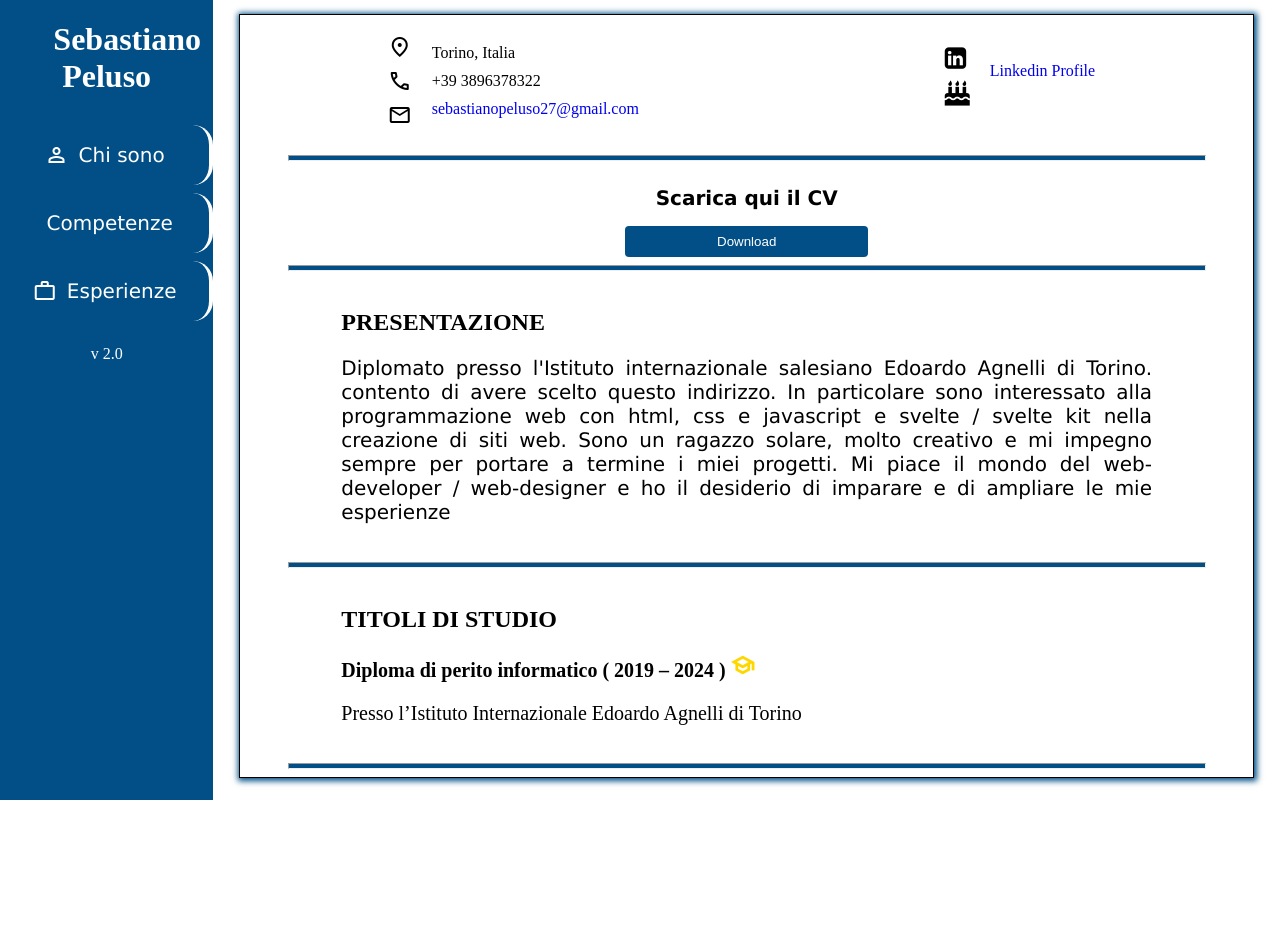
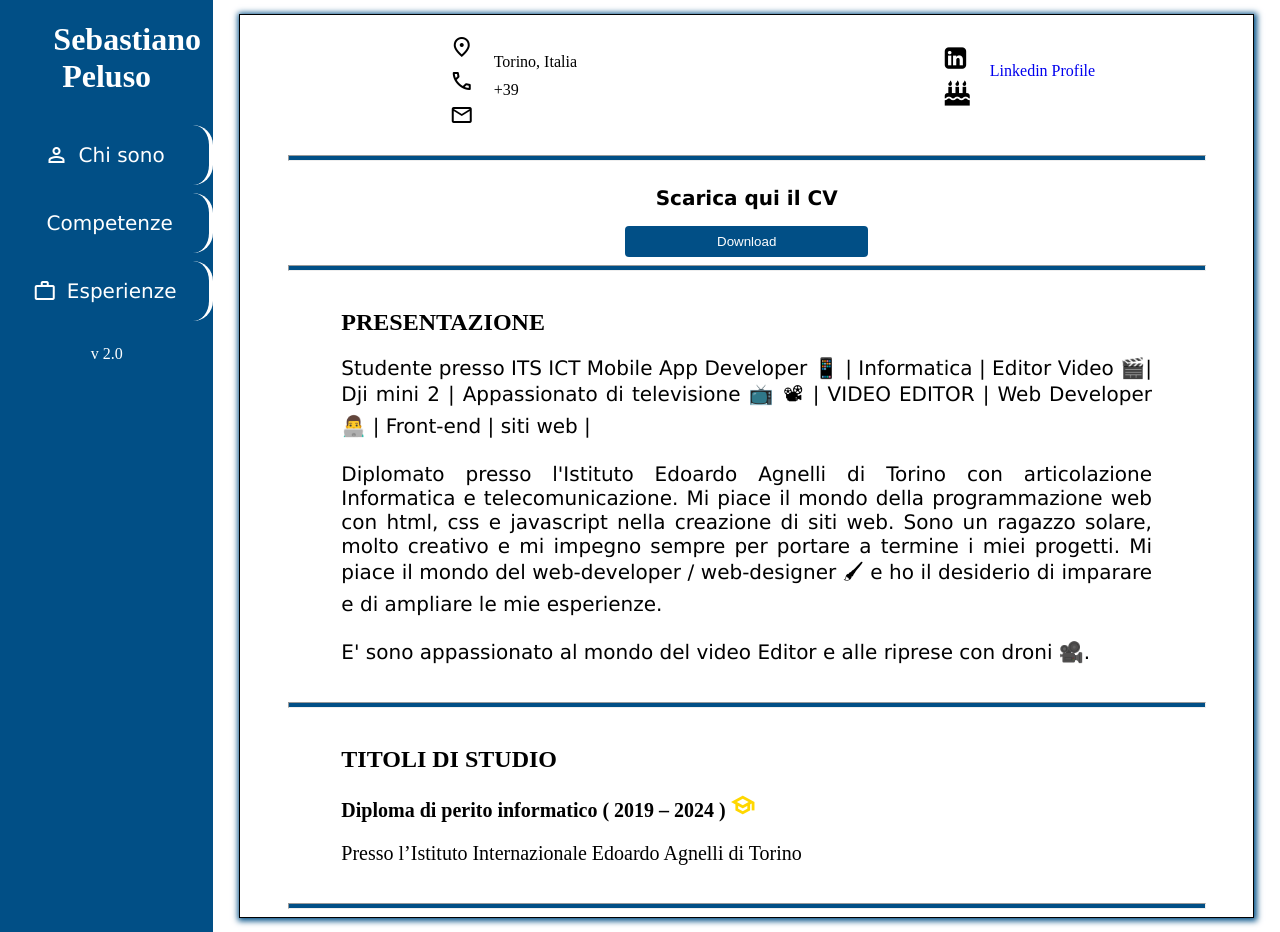
Before and after one commit to SebastianoPeluso25/Curriculum, a SvelteKit app: page / in a window 1280 px wide. Before the commit the page ends 800 px from the top, so only its background shows below. Built offline with nearby package versions, Linux system fonts and the light colour scheme.

Commit message:
modified home

```diff
--- a/src/routes/+page.svelte
+++ b/src/routes/+page.svelte
@@ -28,8 +28,8 @@
         </div>
         <div class="testo">
             <span>Torino, Italia</span>
-            <span>+39 3896378322</span>
-            <span ><a href="mailto:sebastianopeluso27@gmail.com">sebastianopeluso27@gmail.com</a></span>
+            <span>+39 </span>
+            <span ><a href="mailto:sebastianopeluso27@gmail.com"></a></span>
         </div>
     </div>
     <div class="box">
@@ -57,12 +57,17 @@
 
     <h2>PRESENTAZIONE</h2>
 
-    <p>Diplomato presso l'Istituto internazionale salesiano Edoardo Agnelli di Torino. contento di avere scelto questo indirizzo.
-        In particolare sono interessato alla programmazione web con html, css e
-        javascript e svelte / svelte kit nella creazione di siti web.
+    <p>
+        Studente presso ITS ICT Mobile App Developer &#128241; | Informatica | Editor Video  &#127916;| Dji mini 2 | Appassionato di televisione &#128250; &#128253; | VIDEO EDITOR | Web Developer 👨‍💻 | Front-end | siti web |
+        <br><br>
+        Diplomato presso l'Istituto Edoardo Agnelli di Torino con articolazione Informatica e telecomunicazione.
+        Mi piace il mondo della programmazione web con html, css e
+        javascript nella creazione di siti web.
         Sono un ragazzo solare, molto creativo e mi impegno sempre per portare a
-        termine i miei progetti. Mi piace il mondo del web-developer / web-designer e ho il desiderio di
-        imparare e di ampliare le mie esperienze
+        termine i miei progetti. Mi piace il mondo del web-developer / web-designer &#128396; e ho il desiderio di
+        imparare e di ampliare le mie esperienze.
+        <br><br>
+        E' sono appassionato al mondo del video Editor e alle riprese con droni &#127909;.
     </p>
 </div>
 
```
